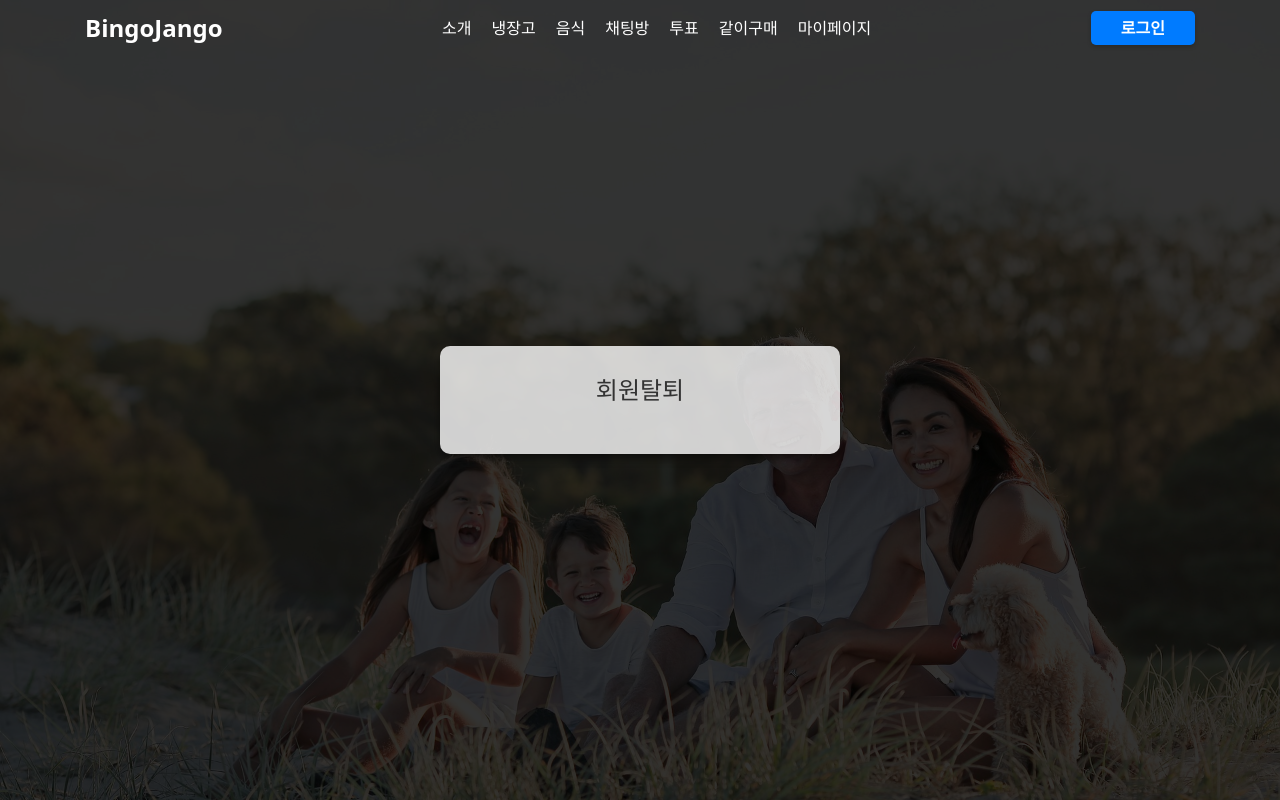
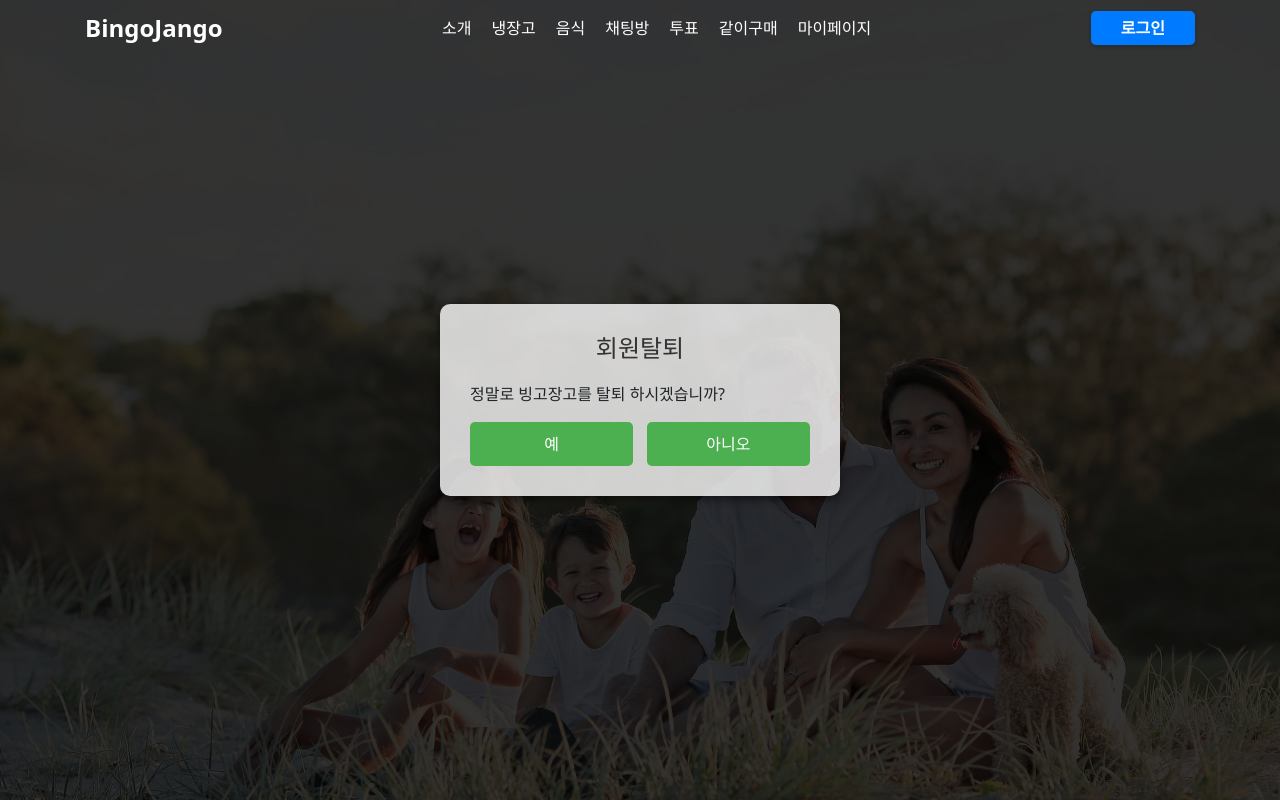
Before and after one commit to hunzzzzz/bingo-jango-fe, a Vue app: page /withdraw-user in a window 1280 px wide. Built offline with nearby package versions, Linux system fonts and the light colour scheme.

Commit message:
[Refactor] 본인/타인 프로필 조회
- 본인/타인 프로필 조회 되도록 수정했습니다.

```diff
--- a/src/views/user/GetMyProfile.vue
+++ b/src/views/user/GetMyProfile.vue
@@ -3,12 +3,11 @@
     <div class="box">
       <h2 class="form-title">내 프로필 조회</h2>
       <div v-if="profile">
-        <p><strong>이름:</strong> {{ profile.name }}</p>
-        <p><strong>닉네임:</strong> {{ profile.nickname }}</p>
-        <p><strong>이메일:</strong> {{ profile.email }}</p>
-        <p><strong>전화번호:</strong> {{ profile.phone }}</p>
-        <p v-for="(index, item) in profile.refrigerators" :key = "index"><strong>냉장고:</strong> {{ index.name }}</p>
-        <p><strong>가입일시:</strong> {{ profile.createdAt }}</p>
+        <p>이름: {{ profile.name }}</p>
+        <p>닉네임: {{ profile.nickname }}</p>
+        <p>이메일: {{ profile.email }}</p>
+        <p>전화번호: {{ profile.phone }}</p>
+        <p>가입일시: {{ profile.createdAt }}</p>
       </div>
     </div>
   </div>
@@ -26,15 +25,14 @@ export default {
   },
   mounted() {
     this.getMyProfile();
-
   },
   methods: {
     getMyProfile() {
       const token = localStorage.getItem('accessToken');
-      axios.get("http://localhost:8080/users/{userId}", {headers: {'Authorization': `Bearer ${token}`}})
+      axios.get("http://localhost:8080/users/profile",
+          {headers: {'Authorization': `Bearer ${token}`}})
           .then(response => {
             this.profile = response.data;
-            this.profile.refrigerators = response.data.refrigerators
             console.log(response.data)
           }).catch(error => {
         console.error("프로필을 불러오는 데 실패했습니다.", error);
@@ -61,7 +59,7 @@ export default {
   background-color: rgba(255, 255, 255, 0.8);
   border-radius: 10px;
   box-shadow: 0 4px 8px rgba(0, 0, 0, 0.5);
-  width: 400px;
+  width: 450px;
 }
 
 .form-title {
--- a/src/views/user/GetUser.vue
+++ b/src/views/user/GetUser.vue
@@ -11,7 +11,6 @@
         <p>닉네임: {{ userProfile.nickname }}</p>
         <p>이메일: {{ userProfile.email }}</p>
         <p>가입일시: {{ userProfile.createdAt }}</p>
-
       </div>
     </div>
   </div>
@@ -24,19 +23,20 @@ export default {
   name: 'GetUser',
   data() {
     return {
-      userId: '', // 사용자가 입력하는 ID
-      userProfile: null, // 조회된 사용자 프로필 정보
+      userId: '',
+      userProfile: null,
     };
   },
   methods: {
     async getUser() {
       try {
         const token = localStorage.getItem('accessToken');
-        const response = await axios.get(`http://localhost:8080/users/${this.userId},{headers: {'Authorization': \`Bearer ${token}\`}}`);
-        this.userProfile = response.data; // 가져온 프로필 정보를 저장
+        const response = await axios.get(`http://localhost:8080/users/${this.userId}`,
+            {headers: {'Authorization': `Bearer ${token}`}});
+        this.userProfile = response.data;
       } catch (error) {
         console.error("프로필 조회 실패:", error);
-        this.userProfile = null; // 에러 발생 시 userProfile을 초기화
+        this.userProfile = null;
       }
     },
   },
@@ -60,7 +60,7 @@ export default {
   background-color: rgba(255, 255, 255, 0.8);
   border-radius: 10px;
   box-shadow: 0 4px 8px rgba(0, 0, 0, 0.5);
-  width: 400px;
+  width: 450px;
 }
 
 .form-title {
--- a/src/views/user/WithdrawUser.vue
+++ b/src/views/user/WithdrawUser.vue
@@ -3,16 +3,44 @@
     <div class="box">
       <h2 class="form-title">회원탈퇴</h2>
       <form @submit.prevent="withdrawUser">
+        <!-- 탈퇴 확인 메시지 -->
+        <p>정말로 빙고장고를 탈퇴 하시겠습니까?</p>
+        <!-- 버튼 컨테이너 -->
+        <div class="button-container">
+          <!-- 예 버튼 -->
+          <button type="button" @click="confirmWithdraw" class="left-button">예</button>
+          <!-- 아니오 버튼 -->
+          <button type="button" @click="cancelWithdraw" class="right-button">아니오</button>
+        </div>
       </form>
     </div>
   </div>
 </template>
 
 <script>
-import axios from "axios";
+import {apiClient} from "@/api/client";
 
 export default {
   name: 'WithdrawUser',
+  methods: {
+    async confirmWithdraw() {
+      try {
+        const response = await apiClient().put('/users/withdraw', {
+          // 필요한 요청 본문을 추가합니다. 예: { reason: '...' }
+        });
+        alert(response.data); // 성공 메시지를 표시합니다.
+        // 탈퇴 성공 후, 메인 페이지로 리다이렉트합니다.
+        window.location.href = '/';
+      } catch (error) {
+        console.error("탈퇴 처리 중 에러 발생:", error);
+        alert("탈퇴 처리 중 문제가 발생했습니다."); // 오류 메시지를 표시합니다.
+      }
+    },
+    cancelWithdraw() {
+      // 메인 페이지로 리다이렉트합니다.
+      window.location.href = '/';
+    }
+  }
 }
 </script>
 
@@ -43,8 +71,13 @@ export default {
   color: #333;
 }
 
+.button-container {
+  display: flex;
+  justify-content: space-between;
+}
+
 button {
-  width: 100%;
+  width: 48%; /* 버튼 너비를 줄여 두 버튼이 같은 줄에 위치하도록 함 */
   padding: 10px;
   background-color: #4CAF50;
   color: white;
```
